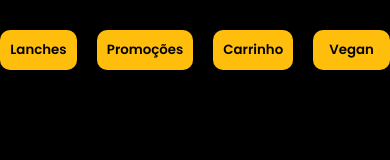
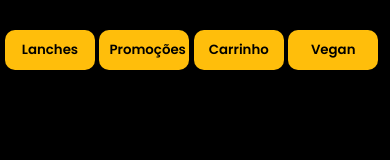
Before and after one commit to Giovana1309/projeto-hambugueria-javascripts, a plain HTML site: page index.html in a window 390 px wide. Drawn offline with Linux system fonts and the light colour scheme.

Commit message:
Melhorias na responsividade

```diff
--- a/style.css
+++ b/style.css
@@ -73,8 +73,24 @@ li{
 @media (max-width:900px) {
     ul{
 
-        grid-template-columns: 200px 200px;
+        grid-template-columns: 160px 160px;
+        padding: 0;
+
+    }
+
+.caixa-botoes{
+   width: 380px;
+   gap: 10px;
+   display:block;
+   margin-left: auto;
+   margin-right: auto;
+    }
+
+    button{
 
 
+
+        width: 90px;
     }
+
 }
```
